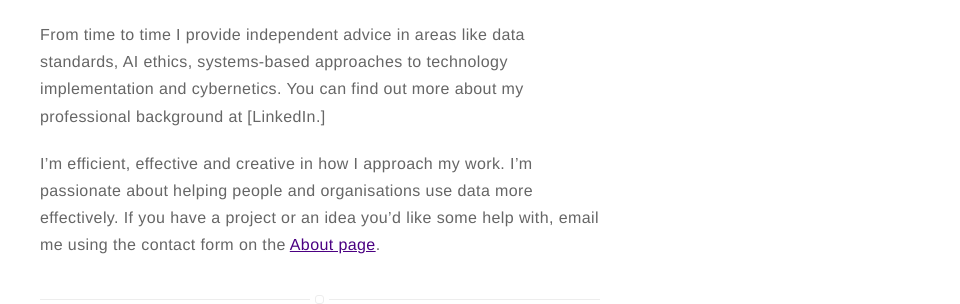
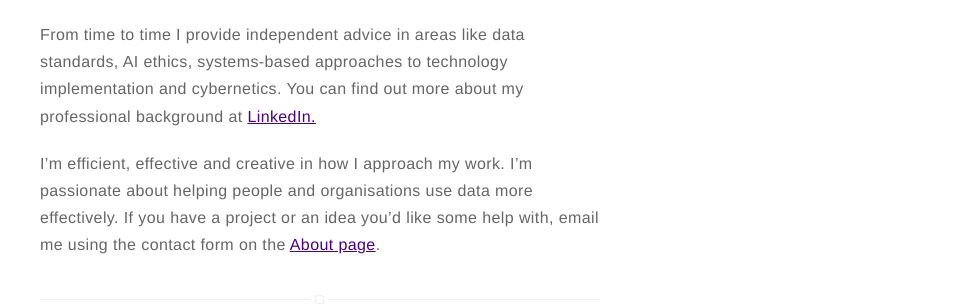
Before and after one commit to ellenbroad/ellenbroadcom, a Jekyll site: the page built from consulting.md, in a window 1280 px wide. Shown: the part 419-723 px from the top of the page, without its empty margins (320-1280 px from the left). Built offline with Jekyll 4.4.1, drawn with Linux system fonts in a browser that asks for light colours; part of the change alters nothing that is shown.

```diff
--- a/consulting.md
+++ b/consulting.md
@@ -4,7 +4,7 @@ layout: page
 ---
 
 From time to time I provide independent advice in areas like data standards, AI ethics, systems-based approaches to technology implementation and cybernetics. You can find out more about my professional background at
-[LinkedIn.]
+[LinkedIn.](https://www.linkedin.com/in/ellen-broad-316b6732/)
 
 I'm efficient, effective and creative in how I approach my work. I'm
 passionate about helping people and organisations use data more
```
